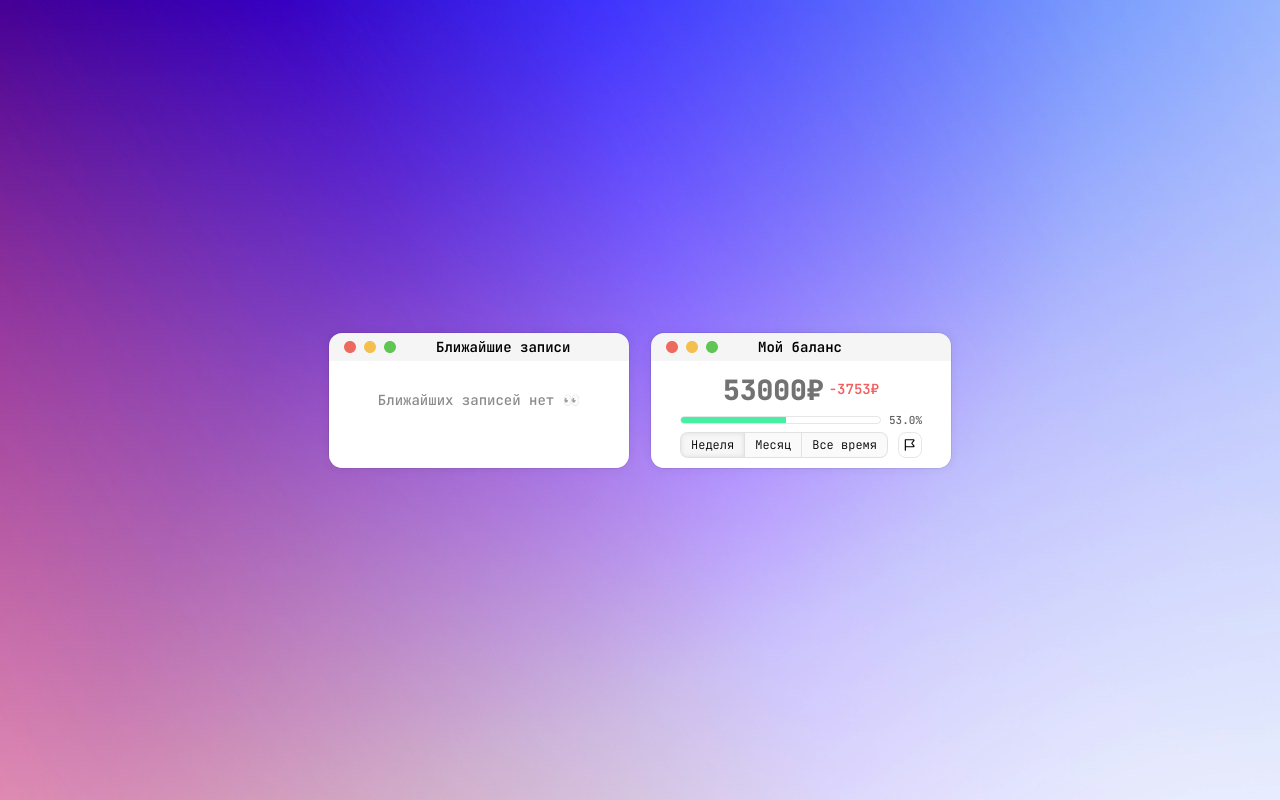
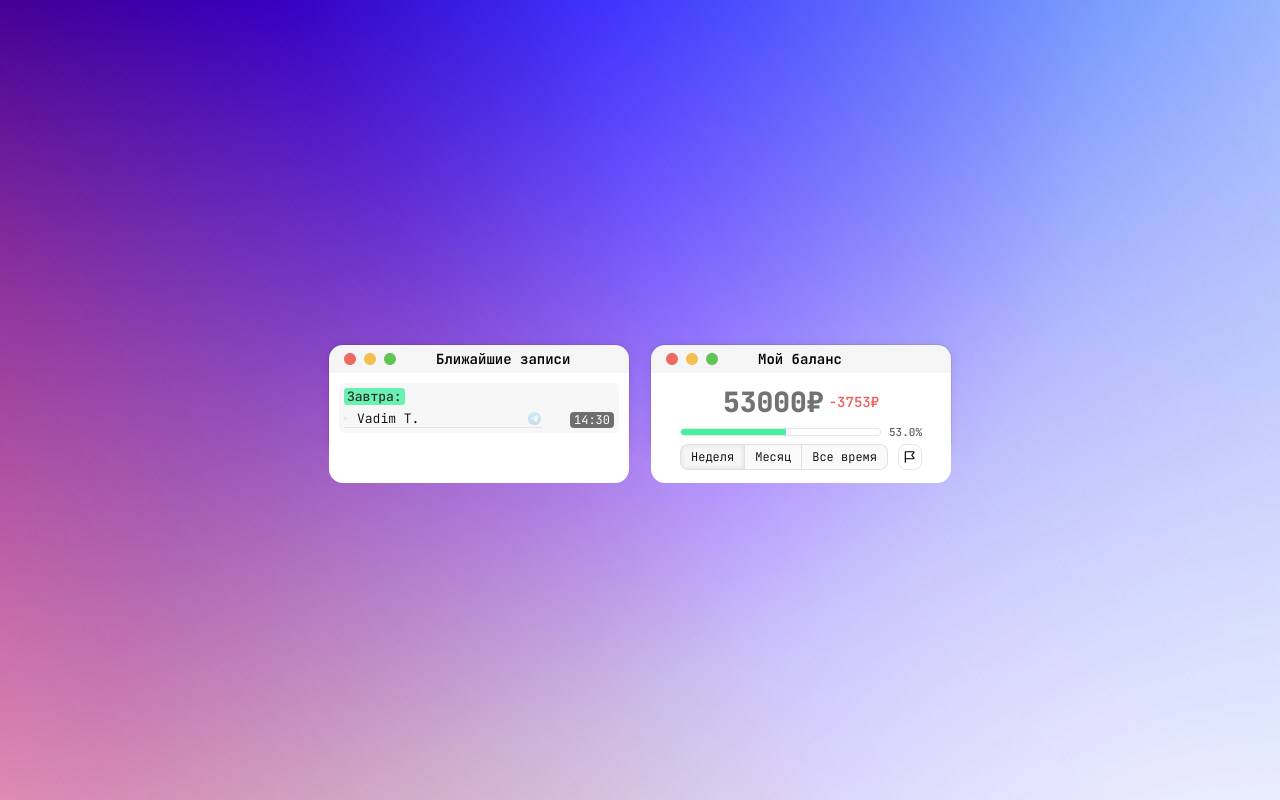
Before and after one commit to neblessed/planner, a React (Vite) app: page / in a window 1280 px wide. Built offline with nearby package versions, Linux system fonts and the light colour scheme.

Commit message:
fixes sizes

```diff
--- a/src/components/NearestMeetingsList/NearestMeetingsList.css
+++ b/src/components/NearestMeetingsList/NearestMeetingsList.css
@@ -3,3 +3,29 @@
     color: rgba(0, 0, 0, 0.453);
     font-size: 14px;
 }
+
+.meeting_days {
+    width: 100%;
+    display: flex;
+    flex-direction: column;
+    gap: 5px;
+}
+
+.meeting_day_block {
+    text-align: start;
+    background-color: rgba(0, 0, 0, 0.032);
+    border-radius: 5px;
+    padding: 5px 5px;
+}
+
+.meeting_day_block__title {
+    background: var(--green);
+    border-radius: 3px;
+    padding: 0px 3px;
+
+    opacity: 0.8;
+}
+
+.meeting_day_block__items {
+    margin-top: 5px;
+}
--- a/src/components/NearestMeetingsList/NearestMeetingsList.tsx
+++ b/src/components/NearestMeetingsList/NearestMeetingsList.tsx
@@ -24,8 +24,18 @@ function NearestMeetingsList() {
         meetings: MeetingType[];
     }) => {
         return (
-            <>
-                {meetings.map((meeting) => (
+            <div className="meeting_day_block">
+                <span className="meeting_day_block__title">{title}:</span>
+                <div className="meeting_day_block__items">
+                    {meetings
+                        // Сортируем по возрастанию
+                        .sort((a, b) => {
+                            const dateA = new Date(a.date).getTime();
+                            const dateB = new Date(b.date).getTime();
+                            return dateA - dateB;
+                        })
+                        // Трансформируем в MeetngItem
+                        .map((meeting) => (
                             <MeetingItem
                                 key={meeting.id}
                                 person={meeting.person}
@@ -33,12 +43,14 @@ function NearestMeetingsList() {
                                 links={meeting.links}
                             />
                         ))}
-            </>
+                </div>
+            </div>
         );
     };
 
     return (
         <Block title="Ближайшие записи">
+            <div className="meeting_days">
                 {separatedMeetings.today.length > 0 && (
                     <NearestMeetingsBlock
                         title="Сегодня"
@@ -51,6 +63,7 @@ function NearestMeetingsList() {
                         meetings={separatedMeetings.tomorrow}
                     />
                 )}
+            </div>
             {separatedMeetings.today.length === 0 &&
                 separatedMeetings.tomorrow.length === 0 && <EmptyText />}
         </Block>
--- a/src/components/NearestMeetingsList/utils/separateNearest.ts
+++ b/src/components/NearestMeetingsList/utils/separateNearest.ts
@@ -21,7 +21,6 @@ export const separateNearest = (meetings: MeetingType[]): SeparatedMeetings => {
         const meetingDate = new Date(meeting.date);
         meetingDate.setHours(0, 0, 0, 0);
 
-        // Сравниваем даты (без времени)
         if (meetingDate.getTime() === today.getTime()) {
             separated.today.push(meeting);
         } else if (meetingDate.getTime() === tomorrow.getTime()) {
--- a/src/components/common/Block/Block.css
+++ b/src/components/common/Block/Block.css
@@ -1,13 +1,12 @@
 .block {
     width: 300px;
-    height: auto;
-    max-height: 180px;
+    max-height: 110px;
 
     border: 1px solid rgba(0, 0, 0, 0.097);
     border-radius: var(--block-raduis);
     box-shadow: 0px 0px 10px rgba(0, 0, 0, 0.06);
 
-    overflow: hidden;
+    /* overflow: hidden; */
 }
 
 .block__header {
@@ -22,6 +21,7 @@
 
     background-color: #f5f5f5;
     cursor: pointer;
+    border-radius: var(--block-raduis) var(--block-raduis) 0 0;
 }
 
 .block__controls {
@@ -35,14 +35,14 @@
 }
 
 .block__content {
+    /* flex: 1; */
     width: 100%;
     height: 100%;
 
-    padding-block: 10px;
+    padding: 10px;
     font-size: 13px;
 
     box-sizing: border-box;
-    padding-inline: 15px;
 
     display: flex;
     align-items: center;
@@ -52,4 +52,6 @@
     overflow-y: auto;
 
     background-color: #ffffff;
+
+    border-radius: 0 0 var(--block-raduis) var(--block-raduis);
 }
--- a/src/store/slice/meetings.slice.ts
+++ b/src/store/slice/meetings.slice.ts
@@ -6,14 +6,21 @@ const initialMeetingsState: InitialMeetingsStateType = {
         {
             id: 1,
             person: "Vadim T.",
-            date: new Date("02/01/2026"),
+            date: new Date("2026-01-03T14:30:00Z"),
             links: { telegram: "https://t.me/neblessed" },
             status: "В работе",
         },
         {
             id: 2,
             person: "Arnold S.",
-            date: new Date("01/01/2026"),
+            date: new Date("2026-01-04T15:30:00Z"),
+            links: { telegram: "https://t.me/neblessed" },
+            status: "В работе",
+        },
+        {
+            id: 3,
+            person: "Jilia K.",
+            date: new Date("2026-01-04T12:30:00Z"),
             links: { telegram: "https://t.me/neblessed" },
             status: "В работе",
         },
```
Lines whose indentation alone changed are shown as unchanged.
